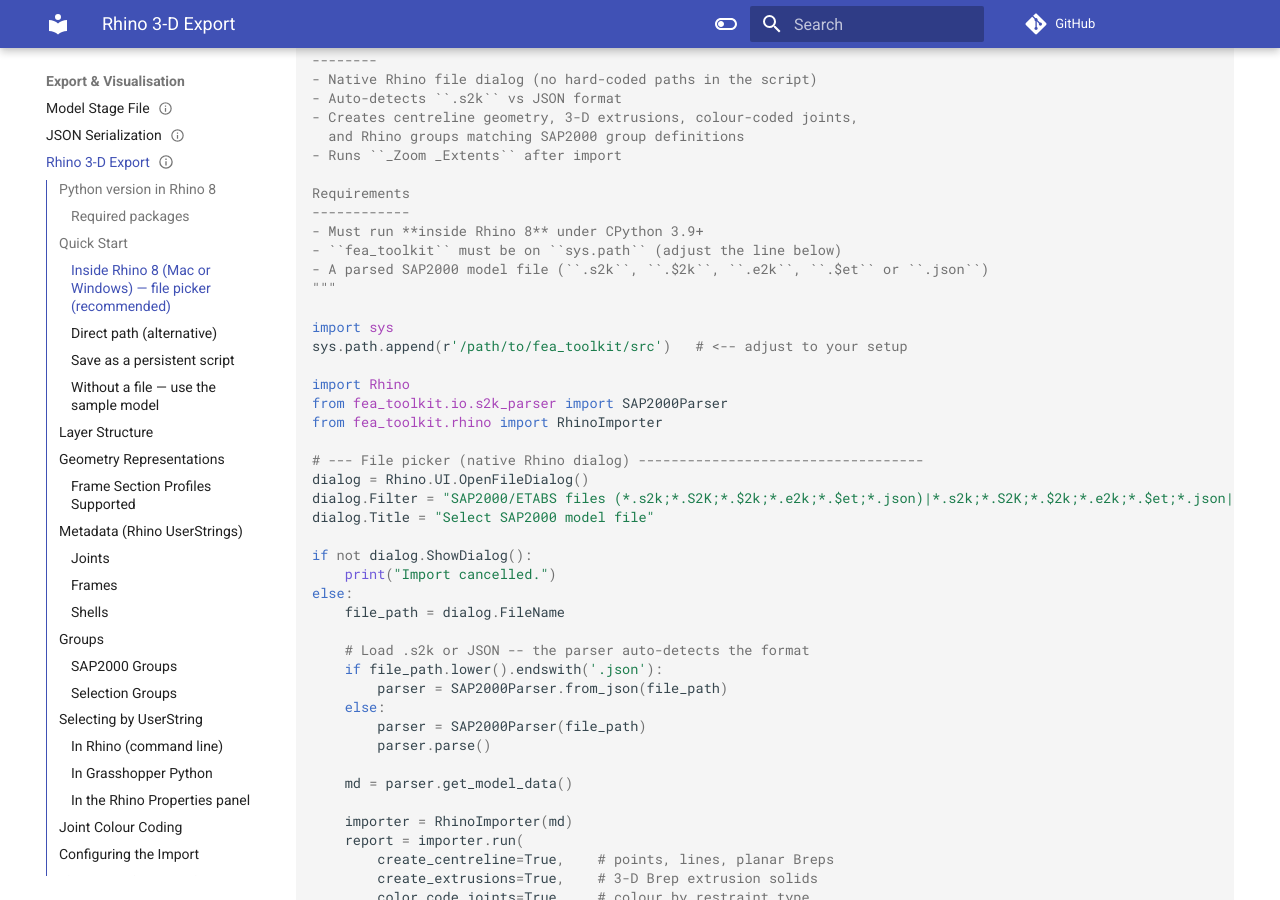
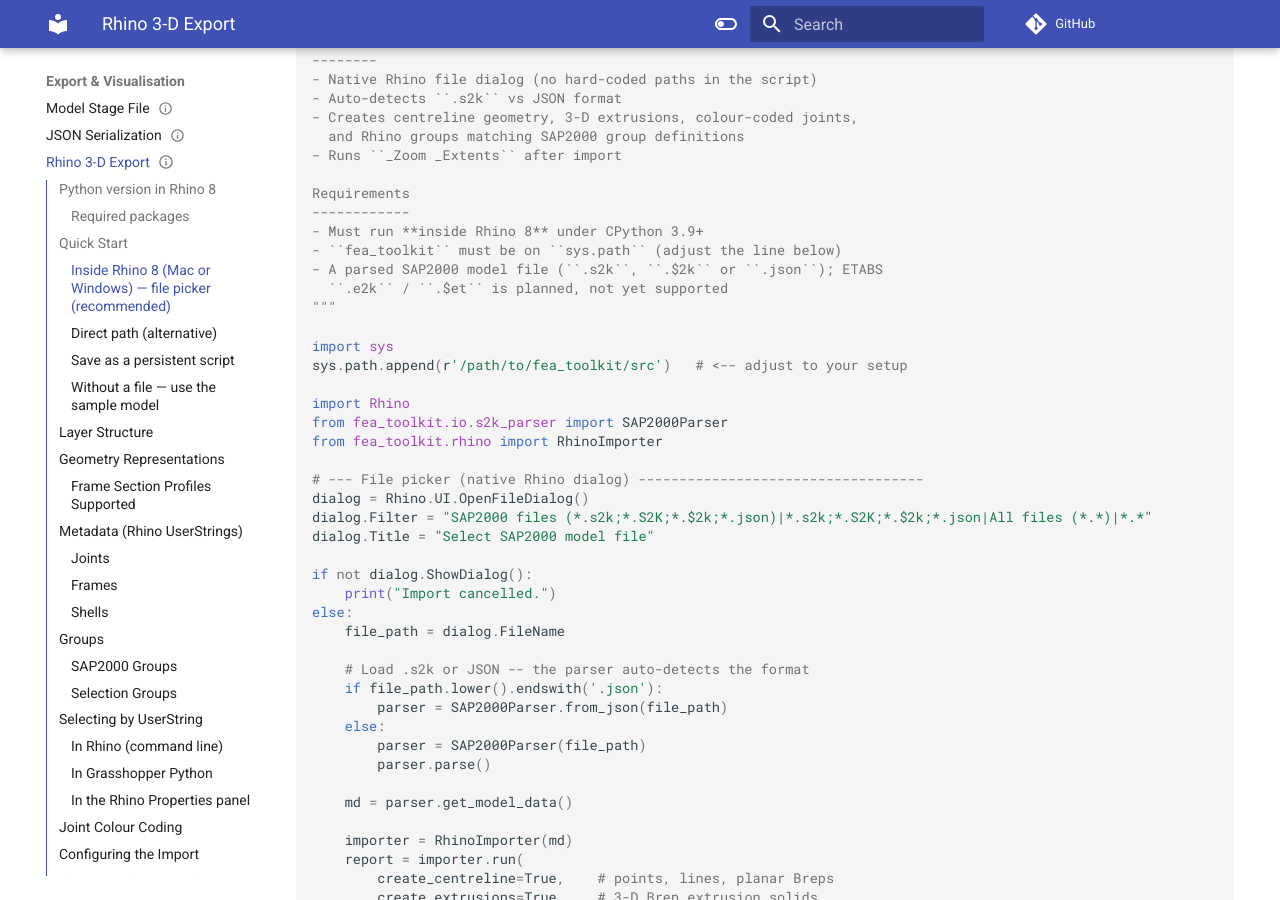
Before and after one commit to boustrephon/fea_toolkit, an MkDocs documentation site: the page built from docs/rhino_export.md, in a window 1280 px wide and 900 px high, scrolled down 1442 px. Built offline with MkDocs 1.6.1 and Material for MkDocs 9.7.7, drawn with Linux system fonts in a browser that asks for light colours; comment, search, counter and statistics services are not loaded.

Commit message:
docs: relabel ETABS extensions as planned, not yet supported
The parser has no ETABS-specific handling, so everywhere that advertised .e2k / .$et as an accepted model file now presents them as planned work rather than current capability. The README ETABS roadmap item drops the already-reads-E2K-table-conventions claim in favour of a not-yet-supported marker, and the review_file() docstring, the fea_toolkit.model.review CLI and the static, pushover and modal_rs example CLIs list .s2k / .$2k as the supported set with the ETABS extensions flagged as planned.

The Rhino OpenFileDialog filter in docs/rhino_export.md drops .e2k / .$et entirely and returns to SAP2000 files only: a dialog glob cannot express planned, and offering extensions that cannot be read would let a user pick a file that parses to an empty model without raising.

```diff
--- a/docs/rhino_export.md
+++ b/docs/rhino_export.md
@@ -83,7 +83,8 @@ Requirements
 ------------
 - Must run **inside Rhino 8** under CPython 3.9+
 - ``fea_toolkit`` must be on ``sys.path`` (adjust the line below)
-- A parsed SAP2000 model file (``.s2k``, ``.$2k``, ``.e2k``, ``.$et`` or ``.json``)
+- A parsed SAP2000 model file (``.s2k``, ``.$2k`` or ``.json``); ETABS
+  ``.e2k`` / ``.$et`` is planned, not yet supported
 """
 
 import sys
@@ -95,7 +96,7 @@ from fea_toolkit.rhino import RhinoImporter
 
 # --- File picker (native Rhino dialog) -----------------------------------
 dialog = Rhino.UI.OpenFileDialog()
-dialog.Filter = "SAP2000/ETABS files (*.s2k;*.S2K;*.$2k;*.e2k;*.$et;*.json)|*.s2k;*.S2K;*.$2k;*.e2k;*.$et;*.json|All files (*.*)|*.*"
+dialog.Filter = "SAP2000 files (*.s2k;*.S2K;*.$2k;*.json)|*.s2k;*.S2K;*.$2k;*.json|All files (*.*)|*.*"
 dialog.Title = "Select SAP2000 model file"
 
 if not dialog.ShowDialog():
```
Also changed, not shown: README.md (+4 -4 lines), 4 other files.
